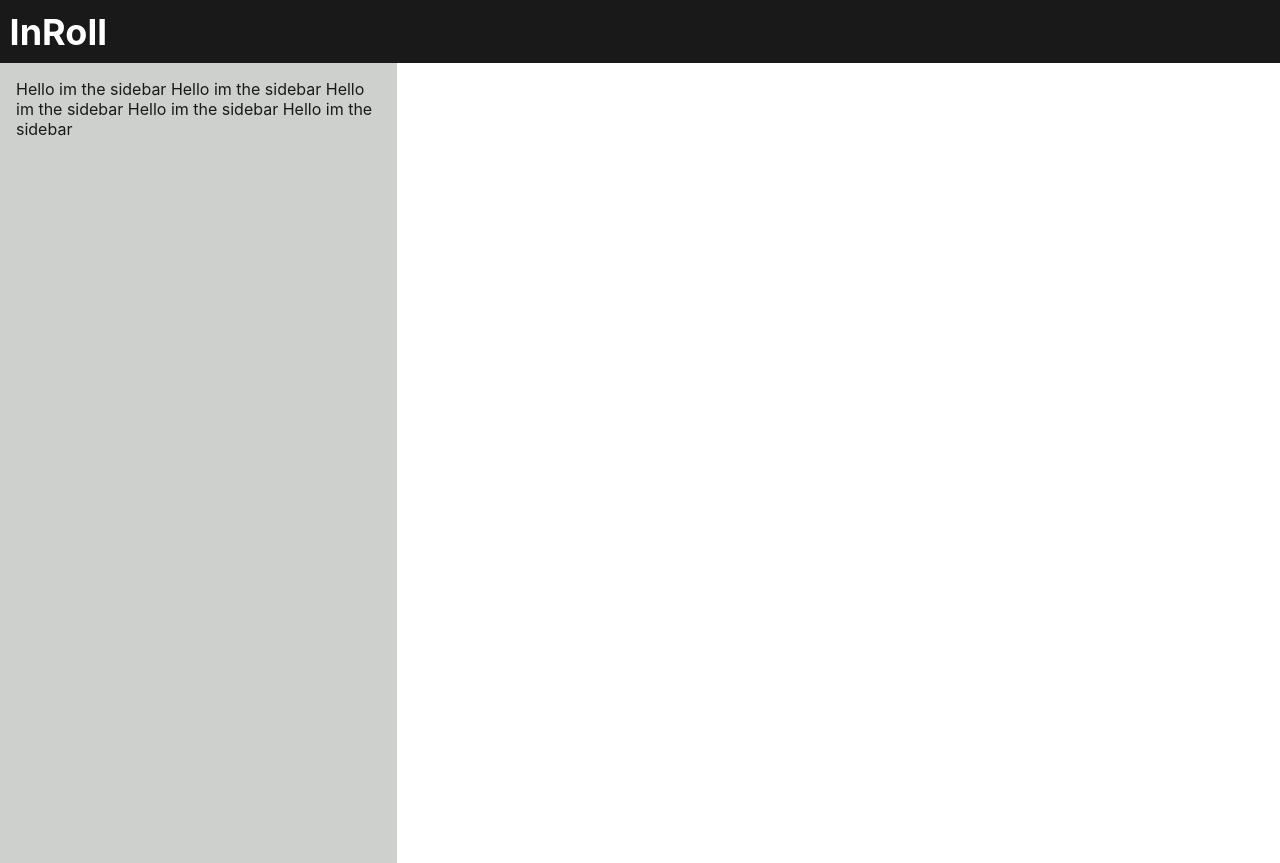
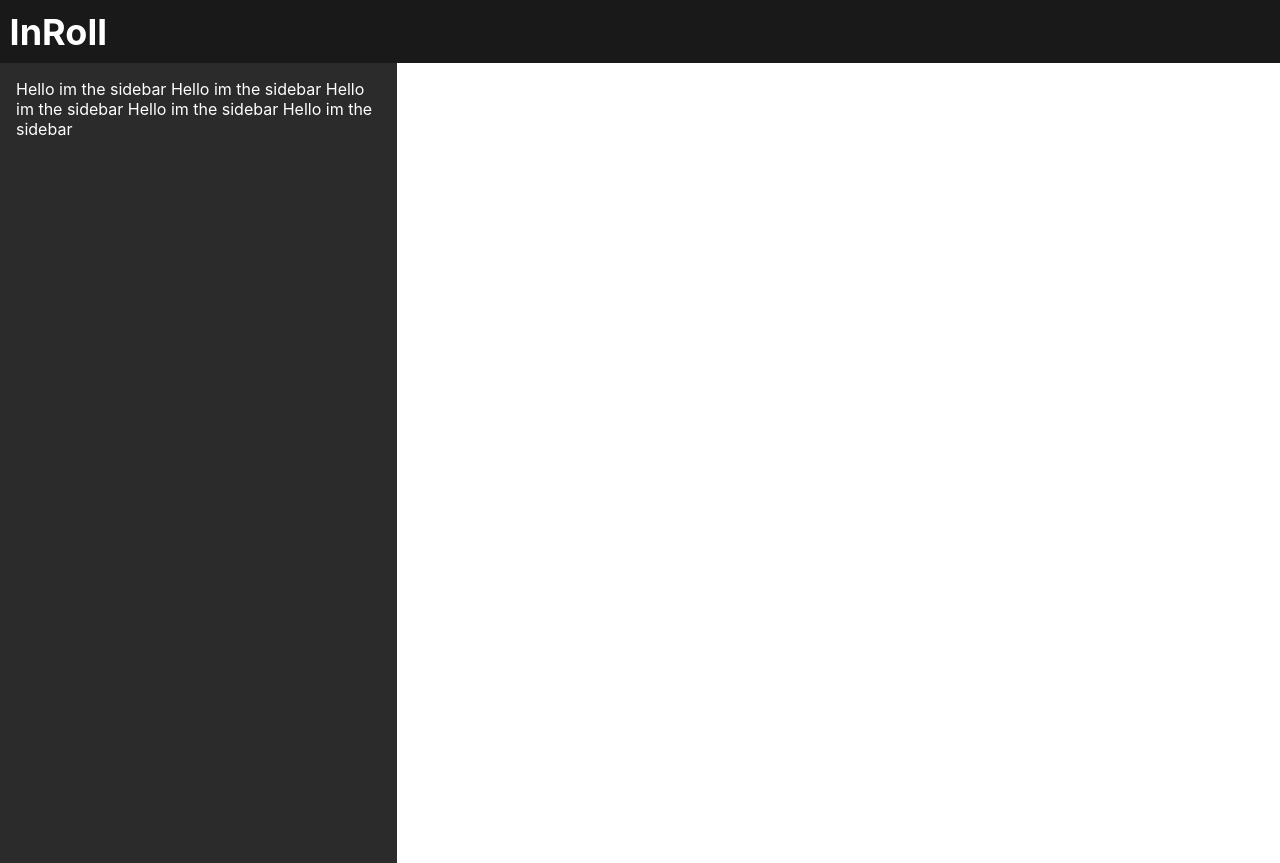
Before and after one commit to Projudah/Inroll, a React (Create React App) app: page / in a window 1280 px wide. Built offline with nearby package versions, Linux system fonts and the light colour scheme.

Commit message:
Change colours

```diff
--- a/src/components/Sidebar/sidebar.scss
+++ b/src/components/Sidebar/sidebar.scss
@@ -1,5 +1,5 @@
 .sidebar{
-  background-color: #CED0CE;
-  color: #191919;
+  background-color: #2B2B2B;
+  color: white;
   padding: 1em;
 }
```
